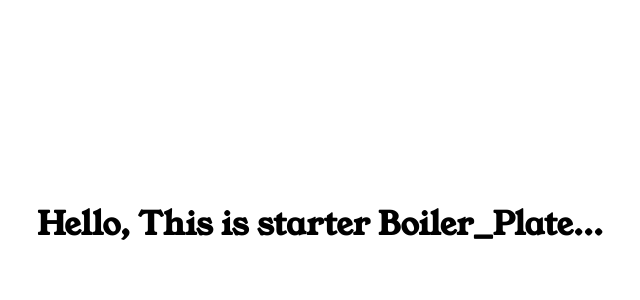
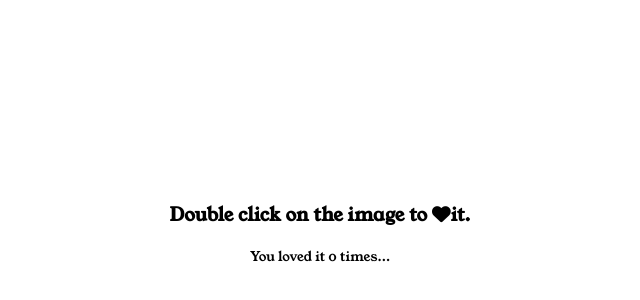
Before and after one commit to SGsubuuu-2322/Double_Heart-Click, a plain HTML site: page index.html in a window 1280 px wide. Shown: the part 176-476 px from the top of the page, without its empty margins (320-960 px from the left). Drawn offline with Linux system fonts and the light colour scheme.

Commit message:
Added the structure for this project...

```diff
--- a/index.html
+++ b/index.html
@@ -3,18 +3,20 @@
   <head>
     <meta charset="UTF-8" />
     <meta name="viewport" content="width=device-width, initial-scale=1.0" />
-    <!-- <link
+    <link
       rel="stylesheet"
       href="https://cdnjs.cloudflare.com/ajax/libs/font-awesome/6.4.2/css/all.min.css"
       integrity="sha512-z3gLpd7yknf1YoNbCzqRKc4qyor8gaKU1qmn+CShxbuBusANI9QpRohGBreCFkKxLhei6S9CQXFEbbKuqLg0DA=="
       crossorigin="anonymous"
       referrerpolicy="no-referrer"
-    /> -->
+    />
     <link rel="stylesheet" type="text/css" href="style.css" />
-    <title>Starter_BoilerPlate</title>
+    <title>Double_Click-Heart</title>
   </head>
   <body>
-    <h1>Hello, This is starter Boiler_Plate...</h1>
+    <h3>Double click on the image to <i class="fas fa-heart"></i>it.</h3>
+    <small>You loved it <span class="times">0</span> times...</small>
+    <div class="loveme"></div>
 
     <script src="script.js"></script>
   </body>
```
